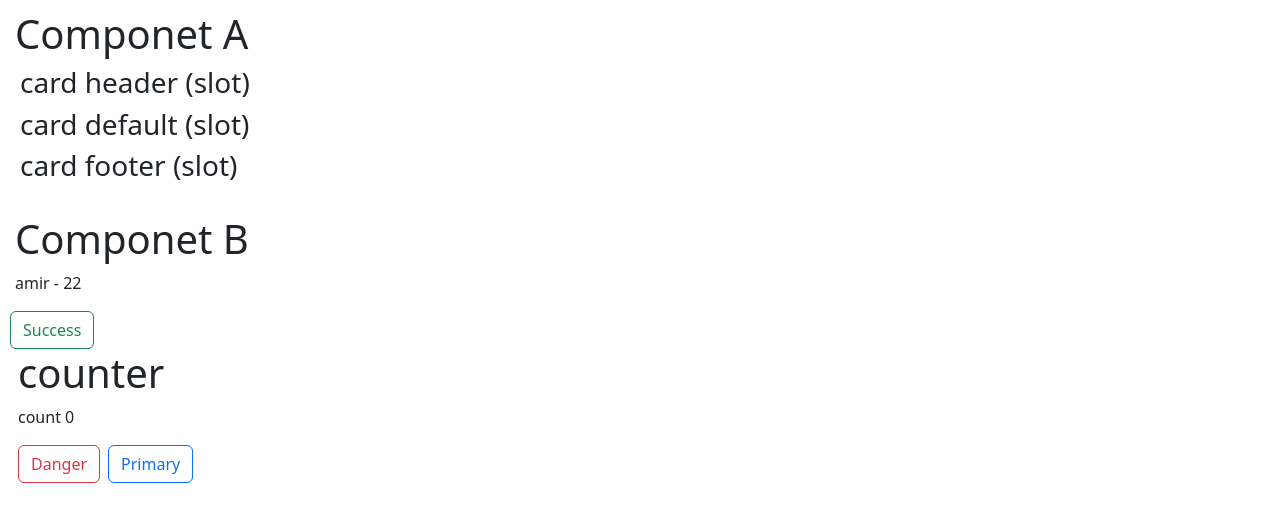
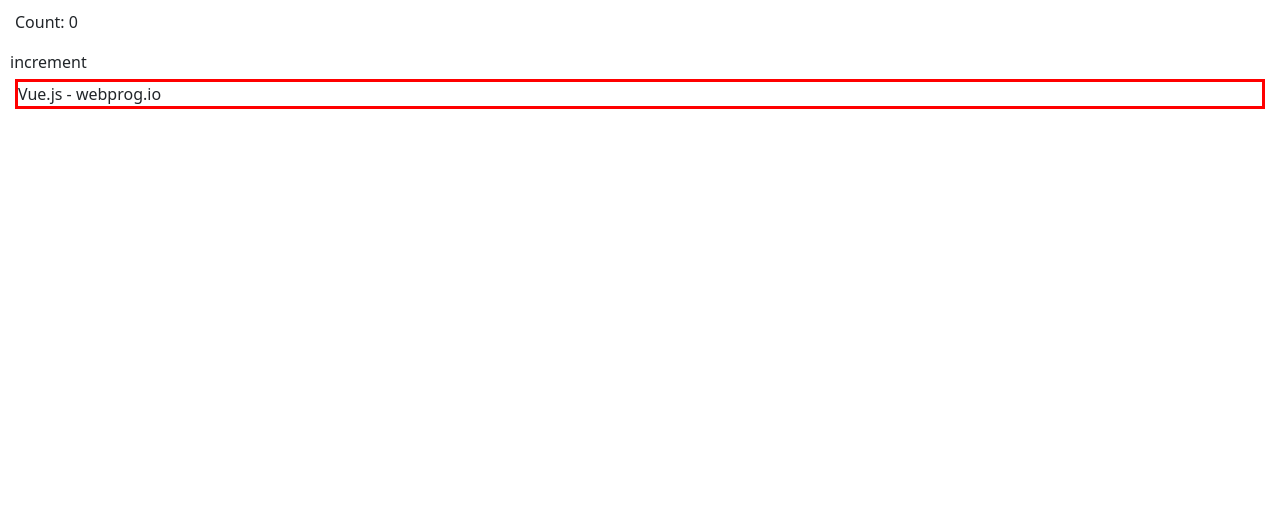
Before and after one commit to Amir-FF/vue-exercise, a Vue app: page / in a window 1280 px wide. Shown: the top 522 px of the page. Built offline with nearby package versions, Linux system fonts and the light colour scheme.

Commit message:
add lifecycle hooks

```diff
--- a/src/App.vue
+++ b/src/App.vue
@@ -1,46 +1,61 @@
 <script setup>
-  import { provide, reactive } from "vue";
-  import CompA from "./Components/CompA.vue";
-  import { useCounter } from "./composables/useCounter.js";
+  import {
+    ref,
+    onBeforeMount,
+    onMounted,
+    onBeforeUpdate,
+    onUpdated,
+    onBeforeUnmount,
+    onUnmounted,
+  } from "vue";
 
-  const user = reactive({
-    name: "amir",
-    age: 22,
+  const count = ref(0);
+
+  const increment = () => {
+    //
+    count.value++;
+  };
+
+  // --- Lifecycle Hooks ---
+
+  console.log("Setup function running (like created) ");
+
+  onBeforeMount(() => {
+    console.log("Component will be mounted.");
+    console.log(document.getElementById("dom-element"));
   });
 
-  const updateUsername = (name) => {
-    user.name = name;
-  };
+  onMounted(() => {
+    console.log("Component is mounted!");
+    const element = document.getElementById("dom-element");
+    if (element) {
+      console.log("DOM Element available:", element);
+      element.style.border = "3px solid red";
+    }
+  });
 
-  provide("userData", user);
-  provide("updateUsername", updateUsername);
+  onBeforeUpdate(() => {
+    console.log(`Before Update`);
+  });
 
-  const { counter, plus, minus } = useCounter();
+  onUpdated(() => {
+    console.log(`Updated: Count is ${count.value}`);
+  });
+
+  onBeforeUnmount(() => {
+    console.log("Component will be unmounted. Cleaning up...");
+  });
+
+  onUnmounted(() => {
+    console.log("Component has been unmounted.");
+  });
 </script>
 
 <template>
-  <CompA>
-    <template #header>
-      <h3>card header (slot)</h3>
-    </template>
+  <p>Count: {{ count }}</p>
+  <button @click="increment">increment</button>
 
-    <template #default>
-      <h3>card default (slot)</h3>
-    </template>
-
-    <template #footer>
-      <h3>card footer (slot)</h3>
-    </template>
-  </CompA>
-
-  <h1 class="ms-2">counter</h1>
-  <p class="ms-2">count {{ counter }}</p>
-  <button @click="minus" type="button" class="btn btn-outline-danger ms-2">
-    Danger
-  </button>
-  <button @click="plus" type="button" class="btn btn-outline-primary ms-2">
-    Primary
-  </button>
+  <div id="dom-element">Vue.js - webprog.io</div>
 </template>
 
 <style>
```
